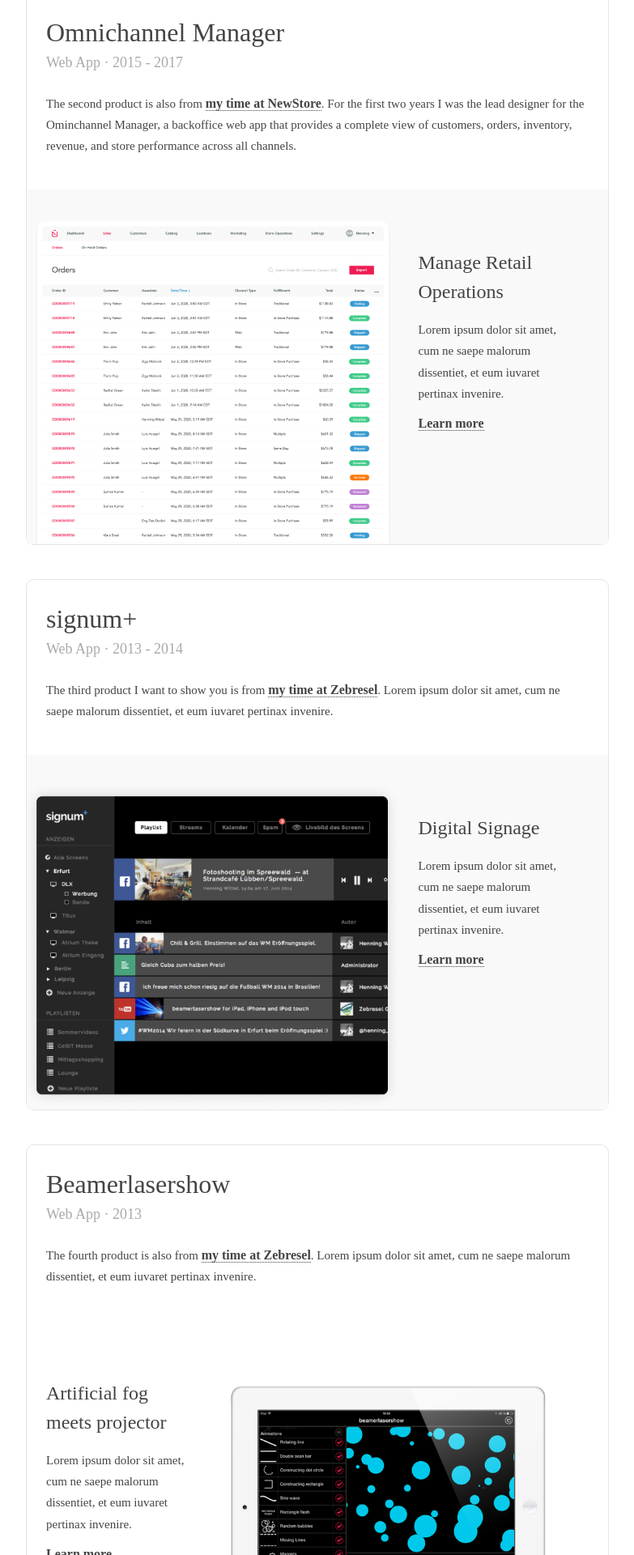
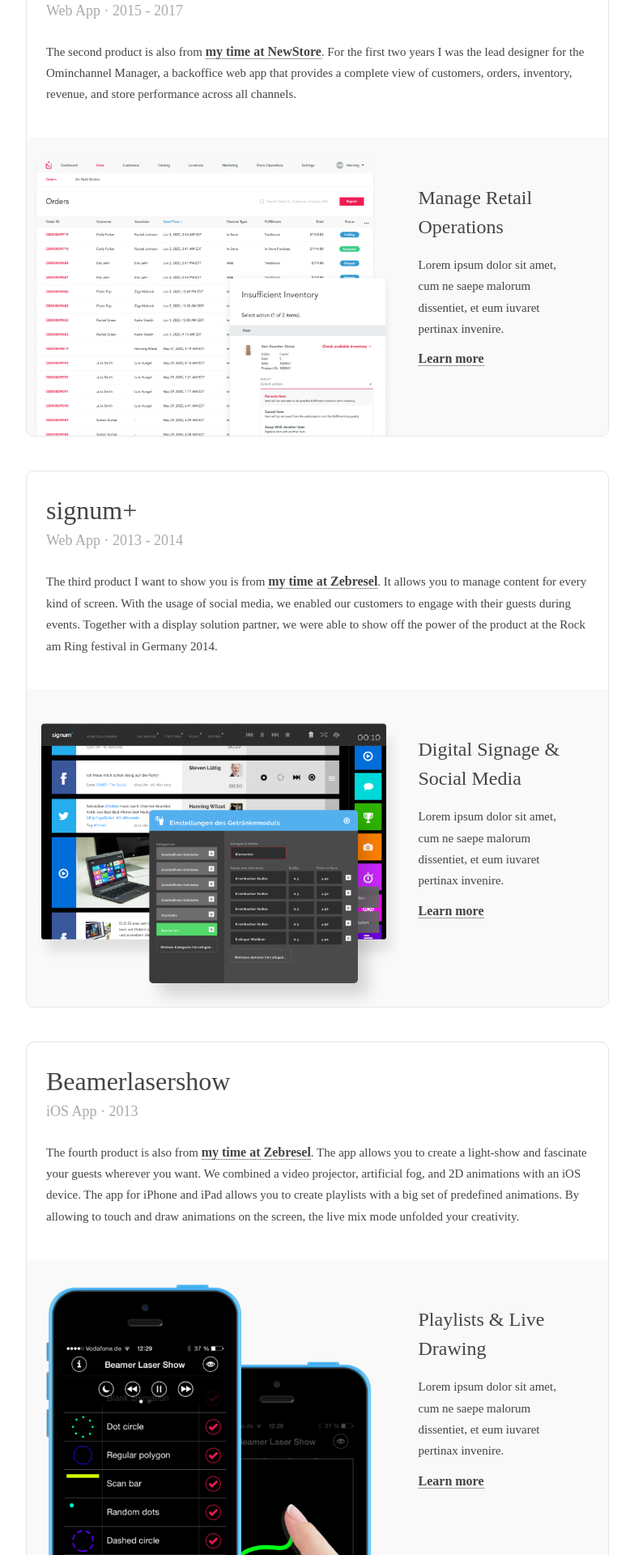
Before and after one commit to henningwitzel/henning-witzel.de, a PHP site: page /henning/portfolio in a window 1280 px wide. Shown: the part 3200-5120 px from the top of the page at 81% size, without its empty margins (368-1151 px from the left). Run offline with PHP 8.4, Linux system fonts and the light colour scheme; data that the repository does not hold is empty; some web fonts are replaced.

Commit message:
Smaller UI changes on portfolio

```diff
--- a/css/portfolio.css
+++ b/css/portfolio.css
@@ -44,8 +44,9 @@
     -o-transition: all 0.3s ease;
     -ms-transition: all 0.3s ease;
     transition: all 0.3s ease;
-
-    padding-top: 32px;
+    padding-top: 16px;
+    border-bottom-left-radius: 10px;
+    border-bottom-right-radius: 10px;
 }
 
 .grey-bg:hover
@@ -58,7 +59,7 @@
     float: left;
     width: 25%;
     padding: 24px;
-    padding-bottom: 32px;
+    padding-bottom: 16px;
 }
 
 .portfolio .grey-bg .right
@@ -76,7 +77,9 @@
     -o-transition: all 0.3s ease;
     -ms-transition: all 0.3s ease;
     transition: all 0.3s ease;
-    padding-top: 32px;
+    padding-top: 16px;
+    border-bottom-left-radius: 10px;
+    border-bottom-right-radius: 10px;
 }
 .white-bg:hover
 {
--- a/pages/portfolio/index.php
+++ b/pages/portfolio/index.php
@@ -33,14 +33,10 @@ id='header'></div>
      ###menu###
     <div class='content portfolio'>
         <h1>Portfolio</h1>
-        <h4 class="grey bottom-large">Some products I designed and launched.</h4>
-        <p class="in-progress">🚧 This site is still work in progress and there will be regular updates in the next weeks 🚧</br><i>Last update on Jun 2nd, 2020</i></p>
+        <h4 class="grey bottom-large">Some products I designed and launched 🚀</h4>
+        <p class="in-progress">🚧 This site is still work in progress and there will be regular updates in the next weeks 🚧</br><i>Last update on Jun 3rd, 2020</i></p>
         <p>Below you can find a selection of software products and designs I've worked on over that past nine years. There are no concept designs; everything you can see is implemented and went live. </p>
-
         <p class="bottom-large">While I was hiring designers I found many out there that publish designs that may look nice but never have been developed or solve an actual problem. For me, this is important. Every time I design something, it's just a mockup until we are getting real with it. Many factors need to be incorporated to ensure feasibility. Collaboration with developers and user feedback is essential for good design. In the end, you need to know if you solved the problem and ideally made their life easier.</p>
-        <!--<h3 class="bottom-small">NewStore – Bring Joy Back to Retail</h3>-->
-        <!--<p class="bottom-large"> The first product I want to show you is from <a href="###basepath###/about_me#newstore">my time at NewStore</a>. The Associate App is in use by thousands of store associates every day at retailers like Decathlon, Burton, UNTUCKit, or Outdoor Voices.</p>-->
-
         <div class="app">
           <div class="intro">
             <h2>Associate App</h2>
@@ -49,7 +45,6 @@ id='header'></div>
             <p>The Associate App is in use by thousands of store associates every day at retailers like Decathlon, Burton, UNTUCKit, or Outdoor Voices.</p>
             <p>For the portfolio I put together a set of problems that needed to be solved where good user experience was critical for daily use.</p>
           </div>
-
           <div class="white-bg">
             <div class="left"><img src="###basepath###pages/portfolio/images/mixed-checkout.png" /></div>
             <div class="right">
@@ -70,7 +65,6 @@ id='header'></div>
             <div class='clearfix'></div>
             <div class="phone"><img src="###basepath###pages/portfolio/images/qr-code-payment.png" /></div>
           </div>
-
           <div class="white-bg">
             <div class="left"><img src="###basepath###pages/portfolio/images/login.png" /></div>
             <div class="right">
@@ -113,12 +107,12 @@ id='header'></div>
           <div class="intro">
             <h2>signum+</h2>
             <h4 class="grey bottom-medium">Web App · 2013 - 2014</h4>
-            <p>The third product I want to show you is from <a href="###basepath###/about_me#zebresel">my time at Zebresel</a>. Lorem ipsum dolor sit amet, cum ne saepe malorum dissentiet, et eum iuvaret pertinax invenire.</p>
+            <p>The third product I want to show you is from <a href="###basepath###/about_me#zebresel">my time at Zebresel</a>.  It allows you to manage content for every kind of screen. With the usage of social media, we enabled our customers to engage with their guests during events. Together with a display solution partner, we were able to show off the power of the product at the Rock am Ring festival in Germany 2014.</p>
           </div>
           <div class="white-bg">
             <div class="left"><img src="###basepath###pages/portfolio/images/signum.png" /></div>
             <div class="right">
-              <h3 class="bottom-small top-small">Digital Signage</h3>
+              <h3 class="bottom-small top-small">Digital Signage & Social Media </h3>
                 <p>Lorem ipsum dolor sit amet, cum ne saepe malorum dissentiet, et eum iuvaret pertinax invenire.</p>
                 <a class="learn-more" href="#">Learn more</a>
             </div>
@@ -129,27 +123,26 @@ id='header'></div>
           <div class="app">
           <div class="intro">
             <h2>Beamerlasershow</h2>
-            <h4 class="grey bottom-medium">Web App · 2013</h4>
-            <p>The fourth product is also from <a href="###basepath###/about_me#zebresel">my time at Zebresel</a>. Lorem ipsum dolor sit amet, cum ne saepe malorum dissentiet, et eum iuvaret pertinax invenire.</p>
+            <h4 class="grey bottom-medium">iOS App · 2013</h4>
+            <p>The fourth product is also from <a href="###basepath###/about_me#zebresel">my time at Zebresel</a>. The app allows you to create a light-show and fascinate your guests wherever you want. We combined a video projector, artificial fog, and 2D animations with an iOS device. The app for iPhone and iPad allows you to create playlists with a big set of predefined animations. By allowing to touch and draw animations on the screen, the live mix mode unfolded your creativity.</p>
           </div>
-          <div class="grey-bg">
-            <div class="left">
-              <h3 class="bottom-small top-small">Artificial fog meets projector</h3>
-              <p>Lorem ipsum dolor sit amet, cum ne saepe malorum dissentiet, et eum iuvaret pertinax invenire.</p>
-              <a class="learn-more" href="#">Learn more</a>
+          <div class="white-bg">
+            <div class="left"><img src="###basepath###pages/portfolio/images/bls.png" /></div>
+            <div class="right">
+              <h3 class="bottom-small top-small">Playlists & Live Drawing</h3>
+                <p>Lorem ipsum dolor sit amet, cum ne saepe malorum dissentiet, et eum iuvaret pertinax invenire.</p>
+                <a class="learn-more" href="#">Learn more</a>
             </div>
-            <div class="right"><img src="###basepath###pages/portfolio/images/bls.png" /></div>
             <div class='clearfix'></div>
             <div class="phone"><img src="###basepath###pages/portfolio/images/bls.png" /></div>
           </div>
           </div>
-        <div class="product">
+        <!--<div class="product">
           <h2>Webdesign & Development</h2>
           <h4 class="grey bottom-medium">2011 - 2014</h4>
           <p>Lorem ipsum dolor sit amet, cum ne saepe malorum dissentiet, et eum iuvaret pertinax invenire.</p>
           <a class="learn-more" href="#">Learn more</a>
           </div>
-        <div class="website"></div>
-
+        <div class="website"></div> -->
   </div>
 </div>
```
Also changed, not shown: pages/portfolio/images/bls.png, pages/portfolio/images/cash-management.png, pages/portfolio/images/nom.png, pages/portfolio/images/signum.png.
